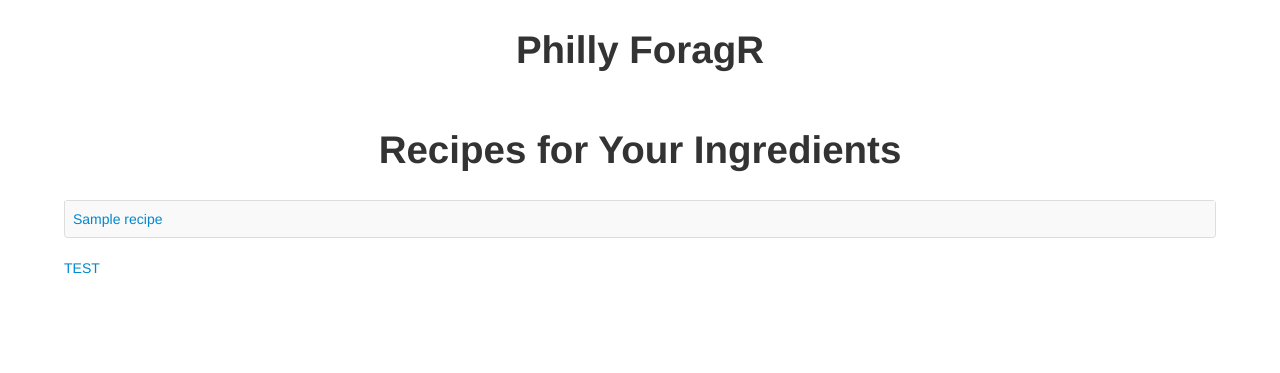
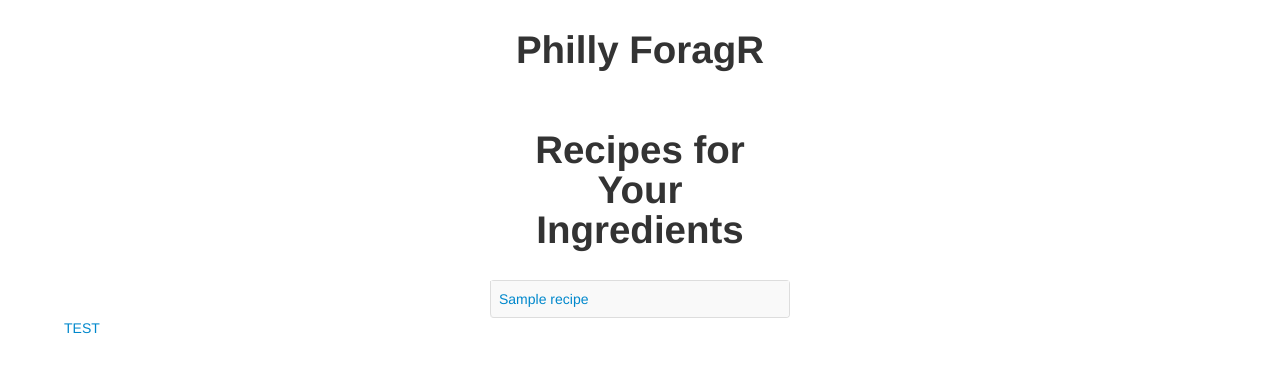
Before and after one commit to notthatbreezy/phillyphoodaccess, a Django app: template recipes_app/templates/recipe_results.html in a window 1280 px wide. Shown: the top 373 px of the page. Run offline with Django 3.2, Linux system fonts and the light colour scheme; the template is opened without the code that fills it: most values are stand-ins (such as "Sample title", 1, 10 or a date in 2020); some libraries are stand-ins or nearby versions.

Commit message:
added table specific style for centering

```diff
--- a/static/css/styles.css
+++ b/static/css/styles.css
@@ -8,3 +8,12 @@
     margin-top: 20px;
     height: 100px;
 }
+
+table.recipes {
+    width: 300px;
+    margin: 0 auto;
+}
+
+h1.recipes {
+    text-align: center;
+}
```
